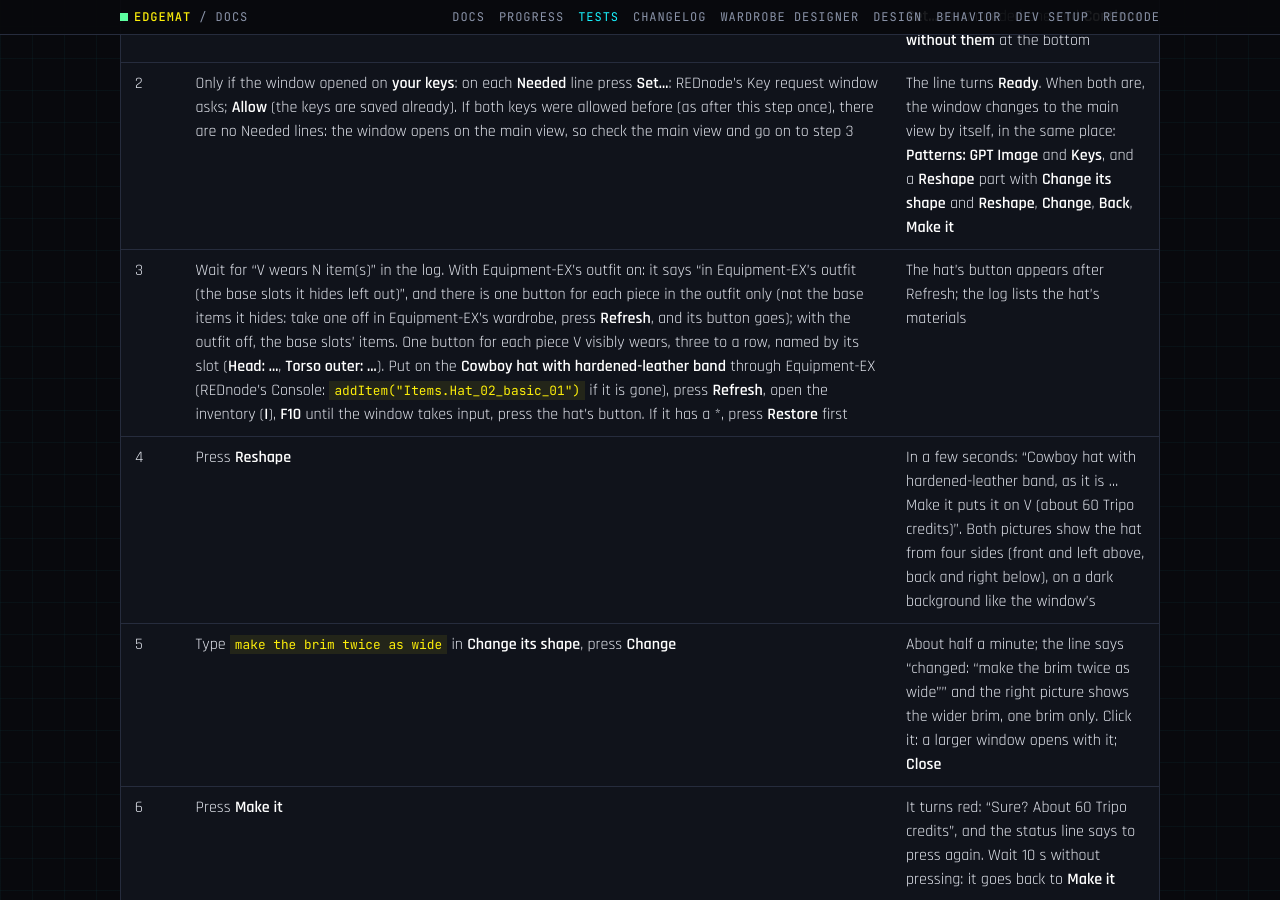
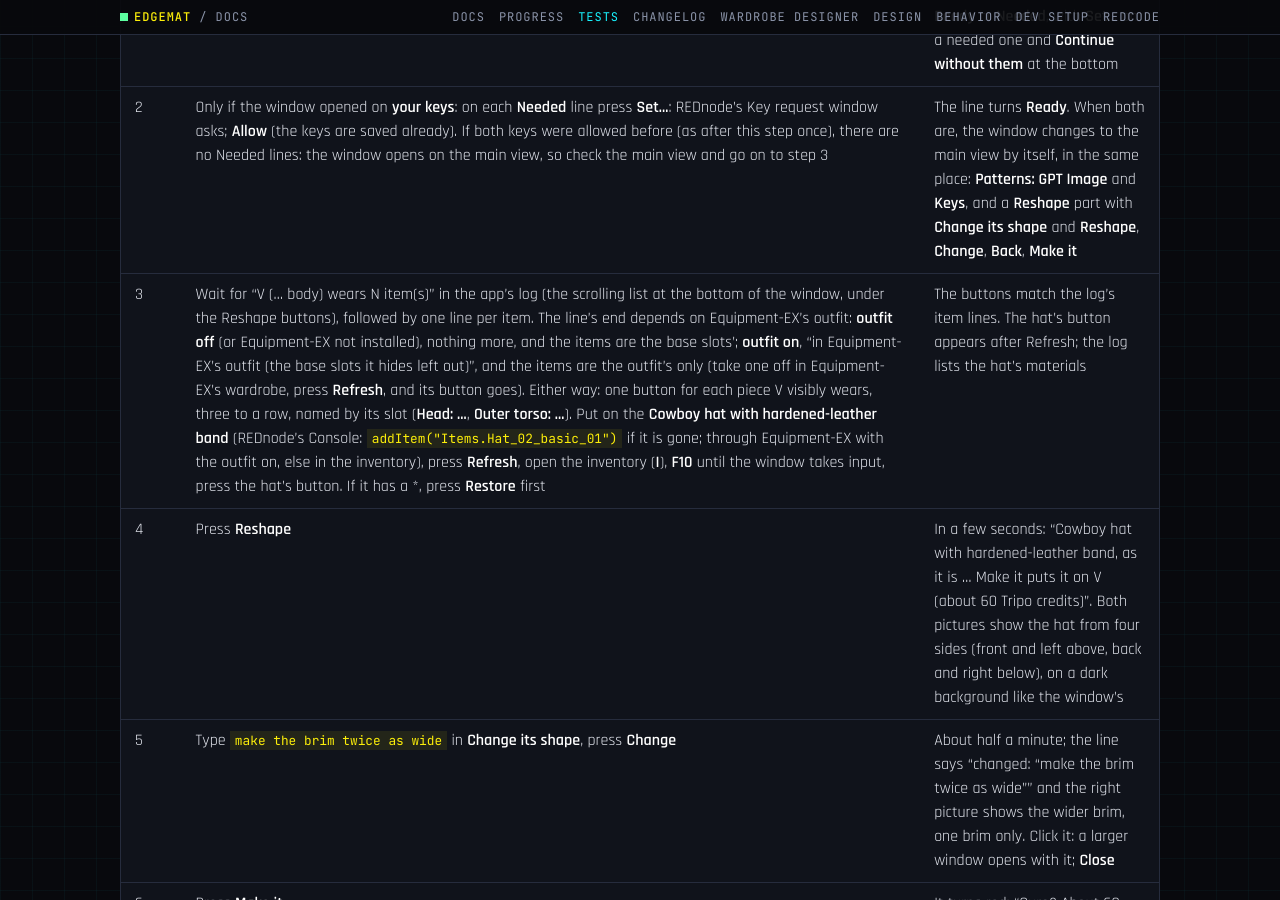
Before and after one commit to Edgemodders/EDGEmat, a Jekyll site: the page built from docs/testing.md, in a window 1280 px wide and 900 px high, scrolled down 48454 px. Built offline with Jekyll 4.4.1, drawn with Linux system fonts in a browser that asks for light colours; our own code applies the rules of GitHub Pages for plain Markdown files.

Commit message:
Testing: Reshape and keys step 3 says where the log is and splits Equipment-EX's outfit on and off
Co-Authored-By: Claude Opus 5.5 <noreply@anthropic.com>

```diff
--- a/docs/testing.md
+++ b/docs/testing.md
@@ -636,7 +636,7 @@ Added 2026-11-02: W3's first version in the app, with the keys (owner: the missi
 |---|---|---|
 | 1 | With the game closed, make sure `EDGEmat_ReshapeCheck.archive` and `EDGEmat_GlowCheck.archive` are not in `<game>\archive\pc\mod` (their hats would win over the app's). Start the game, load a save, **F10** › **REDNODE** tab › **Mod Manager** › Wardrobe Designer: allow its new permission (your Tripo key), then **Restart** | While the app is not allowed a key yet, its window opens on **Wardrobe Designer: your keys** (in the window's usual place at the left): OpenAI and Tripo, each **Ready** or **Needed**, with **Set...** on a needed one and **Continue without them** at the bottom |
 | 2 | Only if the window opened on **your keys**: on each **Needed** line press **Set...**: REDnode's Key request window asks; **Allow** (the keys are saved already). If both keys were allowed before (as after this step once), there are no Needed lines: the window opens on the main view, so check the main view and go on to step 3 | The line turns **Ready**. When both are, the window changes to the main view by itself, in the same place: **Patterns: GPT Image** and **Keys**, and a **Reshape** part with **Change its shape** and **Reshape**, **Change**, **Back**, **Make it** |
-| 3 | Wait for "V wears N item(s)" in the log. With Equipment-EX's outfit on: it says "in Equipment-EX's outfit (the base slots it hides left out)", and there is one button for each piece in the outfit only (not the base items it hides: take one off in Equipment-EX's wardrobe, press **Refresh**, and its button goes); with the outfit off, the base slots' items. One button for each piece V visibly wears, three to a row, named by its slot (**Head: ...**, **Torso outer: ...**). Put on the **Cowboy hat with hardened-leather band** through Equipment-EX (REDnode's Console: `addItem("Items.Hat_02_basic_01")` if it is gone), press **Refresh**, open the inventory (**I**), **F10** until the window takes input, press the hat's button. If it has a \*, press **Restore** first | The hat's button appears after Refresh; the log lists the hat's materials |
+| 3 | Wait for "V (... body) wears N item(s)" in the app's log (the scrolling list at the bottom of the window, under the Reshape buttons), followed by one line per item. The line's end depends on Equipment-EX's outfit: **outfit off** (or Equipment-EX not installed), nothing more, and the items are the base slots'; **outfit on**, "in Equipment-EX's outfit (the base slots it hides left out)", and the items are the outfit's only (take one off in Equipment-EX's wardrobe, press **Refresh**, and its button goes). Either way: one button for each piece V visibly wears, three to a row, named by its slot (**Head: ...**, **Outer torso: ...**). Put on the **Cowboy hat with hardened-leather band** (REDnode's Console: `addItem("Items.Hat_02_basic_01")` if it is gone; through Equipment-EX with the outfit on, else in the inventory), press **Refresh**, open the inventory (**I**), **F10** until the window takes input, press the hat's button. If it has a \*, press **Restore** first | The buttons match the log's item lines. The hat's button appears after Refresh; the log lists the hat's materials |
 | 4 | Press **Reshape** | In a few seconds: "Cowboy hat with hardened-leather band, as it is ... Make it puts it on V (about 60 Tripo credits)". Both pictures show the hat from four sides (front and left above, back and right below), on a dark background like the window's |
 | 5 | Type `make the brim twice as wide` in **Change its shape**, press **Change** | About half a minute; the line says "changed: "make the brim twice as wide"" and the right picture shows the wider brim, one brim only. Click it: a larger window opens with it; **Close** |
 | 6 | Press **Make it** | It turns red: "Sure? About 60 Tripo credits", and the status line says to press again. Wait 10 s without pressing: it goes back to **Make it** |
```
